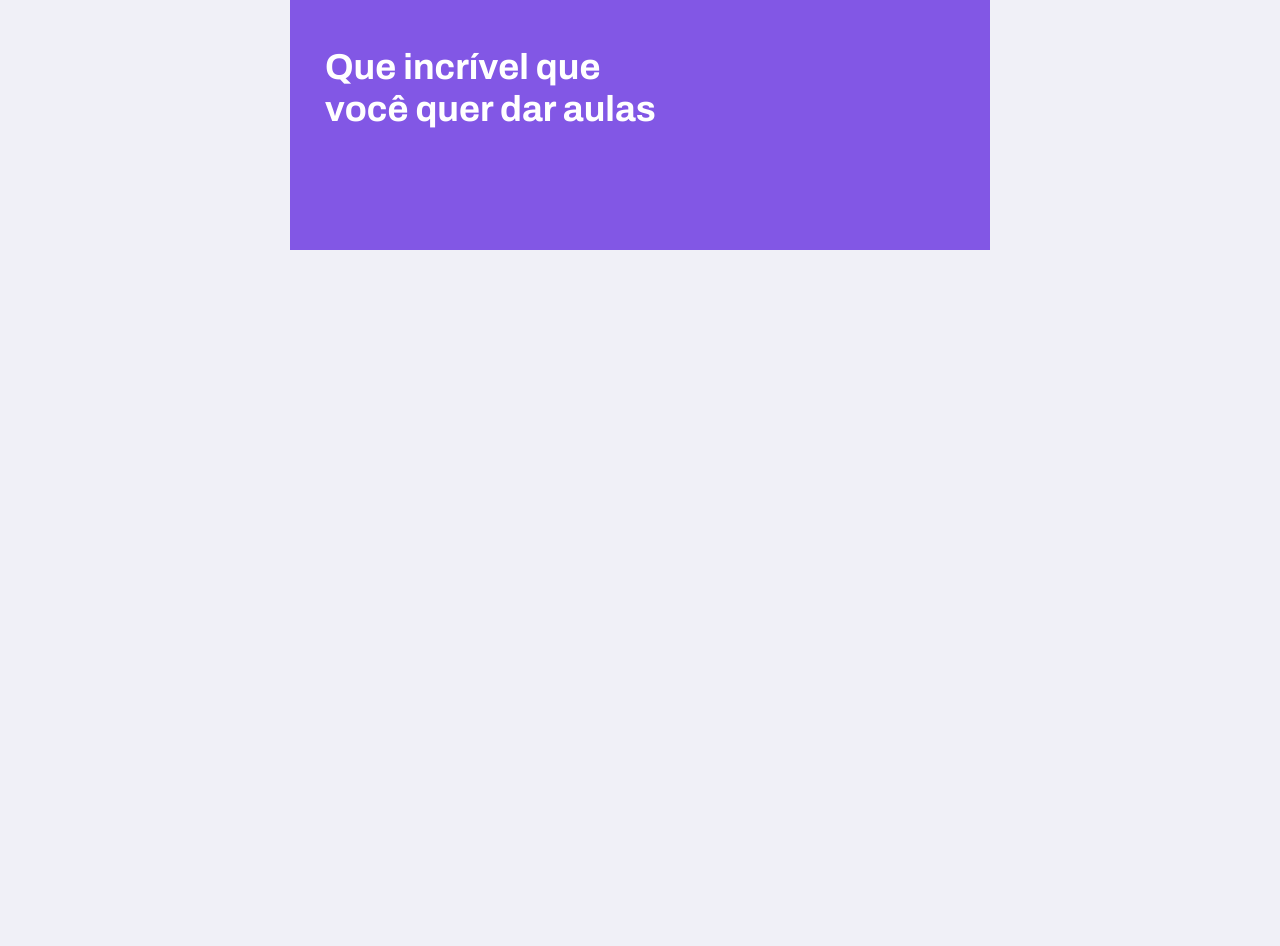
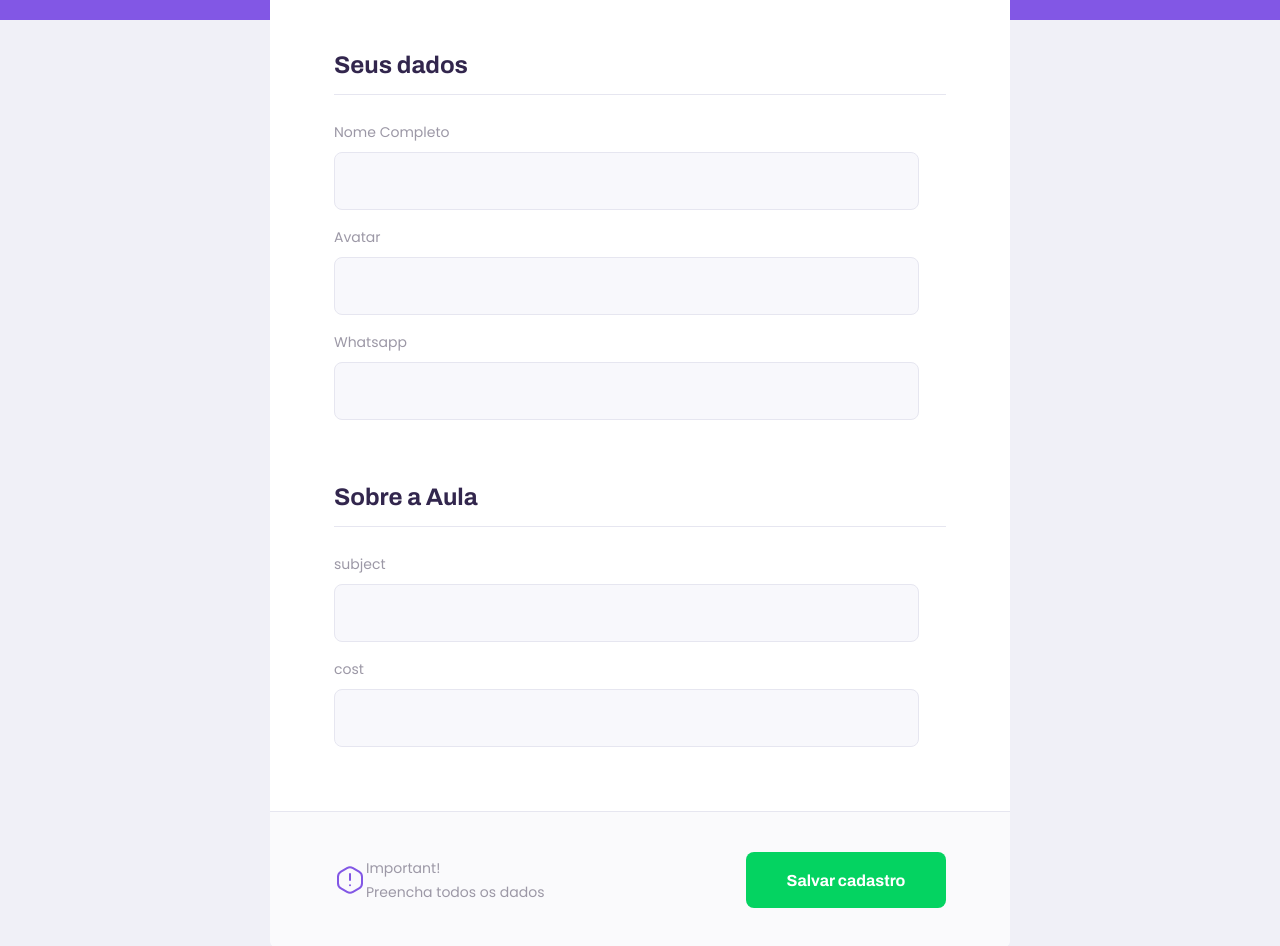
Before and after one commit to GabrielBrotas/Proffy-NextLevelWeek.2, a React (Create React App) app: page /give-classes in a window 1280 px wide. Shown: the part 320-1266 px from the top of the page. Before the commit the page ends 800 px from the top, so only its background shows below. Built offline with nearby package versions, Linux system fonts and the light colour scheme.

Commit message:
TeacherForm added and components

```diff
--- a/src/pages/TeacherForm/index.tsx
+++ b/src/pages/TeacherForm/index.tsx
@@ -1,11 +1,49 @@
 import React from 'react'
+import Input from '../components/Input'
 
 import PageHeader from '../components/PageHeader'
+
+import './styles.css'
+import warningIcon from '../../assets/images/icons/warning.svg'
 
 function TeacherForm() {
     return (
         <div id="page-teacher-form" className="container">
-            <PageHeader title="Que incrível que você quer dar aulas" />
+            <PageHeader
+            title="Que incrível que você quer dar aulas"
+            description="O primeiro passo é preencher esse formulário de inscrição."
+            />
+            {/* conteudo principal da pag */}
+            <main>
+                {/* fieldset é um conjunto para representar um bloco dentro de um formulário */}
+                <fieldset>
+                    {/* titulo para o fieldset */}
+                    <legend>Seus dados</legend>
+                    <Input label="Nome Completo" name="name" />
+                    <Input label="Avatar" name="avatar"/>
+                    <Input label="Whatsapp" name="whatsapp"/>
+                </fieldset>
+
+                <fieldset>
+                    {/* titulo para o fieldset */}
+                    <legend>Sobre a Aula</legend>
+                    <Input label="subject" name="Matéria" />
+                    <Input label="cost" name="Custo da sua hora por aula"/>
+                </fieldset>
+
+                <footer>
+                    <p>
+                        <img src={warningIcon} alt="Aviso importante" />
+                        Important! <br />
+                        Preencha todos os dados
+                    </p>
+                    <button type="button">
+                        Salvar cadastro
+                    </button>
+                </footer>
+
+            </main>
+
         </div>
     )
 }
--- a/src/pages/TeacherForm/styles.css
+++ b/src/pages/TeacherForm/styles.css
@@ -0,0 +1,110 @@
+#page-teacher-form {
+    width: 100vw;
+    height: 100vh;
+}
+
+#page-header-form .page-header .header-content {
+    margin-bottom: 6.4rem;
+}
+
+#page-teacher-form main {
+    background: var(--color-box-base);
+    width: 100%;
+    max-width: 74rem;
+    border-radius: 0.8rem;
+    margin: -3.2rem auto 3.2rem;
+    padding-top: 6.4rem;
+    overflow: hidden;
+}
+
+#page-teacher-form main fieldset {
+    border: 0;
+    padding: 0 2.4rem
+}
+#page-teacher-form main fieldset + fieldset {
+    margin-top: 6.4rem;
+}
+
+#page-teacher-form main fieldset legend {
+    font: 700 2.4rem Archivo;
+    color: var(--color-text-title);
+    margin-bottom: 2.4rem;
+    display: flex;
+    align-items: center;
+    justify-content: space-between;
+    width: 100%;
+    padding-bottom: 1.6rem;
+    border-bottom: 1px solid var(--color-line-in-white);
+}
+
+#page-teacher-form main label {
+    color: var(--color-text-complement)
+}
+
+#page-teacher-form main footer {
+    padding: 4rem 2.4rem;
+    background: var(--color-box-footer);
+    border-top: 1px solid var(--color-line-in-white);
+    margin-top: 6.4rem;
+}
+
+#page-teacher-form main footer p {
+    display: flex;
+    align-items: center;
+    justify-content: center;
+    font-size: 1.4rem;
+    line-height: 2.4rem;
+    color: var(--color-text-complement);
+}
+
+#page-teacher-form main footer button {
+    width: 100%;
+    height: 5.6rem;
+    background: var(--color-secundary);
+    color: var(--color-button-text);
+    border: 0;
+    border-radius: 0.8rem;
+    cursor: pointer;
+    font: 700 1.6rem Archivo;
+    display: flex;
+    align-items: center;
+    justify-content: center;
+    text-decoration: none;
+    transition: background-color 0.2s;
+    margin-top: 3.2rem
+}
+
+#page-teacher-form main footer button:hover {
+    background: var(--color-secundary-dark)
+}
+
+@media (min-width: 700px) {
+    #page-teacher-form {
+        max-width: 100vw;
+    }
+
+    #page-teacher-form .page-header .header-content {
+        margin-bottom: 0;
+    }
+
+    #page-teacher-form main fieldset {
+        padding: 0 6.4rem
+    }
+
+    #page-teacher-form main footer {
+        padding: 4.0rem 6.4rem;
+        display: flex;
+        align-items: center;
+        justify-content: space-between;
+    }
+
+    #page-teacher-form main footer p {
+        justify-content: space-between;
+    }
+
+    #page-teacher-form main footer button {
+        width: 20rem;
+        margin-top: 0;
+    }
+
+}
--- a/src/pages/TeacherList/index.tsx
+++ b/src/pages/TeacherList/index.tsx
@@ -1,4 +1,5 @@
 import React from 'react'
+import Input from '../components/Input'
 
 // Components
 import PageHeader from '../components/PageHeader'
@@ -13,20 +14,23 @@
 
                 {/* Child do componente PageHeader */}
                 <form id="search-teachers">
-                    <div className="input-block">
-                        <label htmlFor="subject">Matéria</label>
-                        <input type="text" id="subject" />
-                    </div>
 
-                    <div className="input-block">
-                        <label htmlFor="week_day">Dia da semana</label>
-                        <input type="text" id="week_day" />
-                    </div>
+                    <Input
+                    label="Materia"
+                    name="subject"
+                    />
 
-                    <div className="input-block">
-                        <label htmlFor="time">Hora</label>
-                        <input type="text" id="time" />
-                    </div>
+                    <Input
+                    label="Dia da Semana"
+                    name="week_day"
+                    />
+
+                    <Input
+                    type="time"
+                    label="Horário"
+                    name="time"
+                    />
+
                 </form>
 
             </PageHeader>
--- a/src/pages/TeacherList/styles.css
+++ b/src/pages/TeacherList/styles.css
@@ -10,44 +10,6 @@
 
 #search-teachers label {
     color: var(--color-text-in-primary);
-}
-
-#search-teachers .input-block {
-    position: relative;
-}
-
-/* todo .input-block que antes dele tem outro, ou seja, o segundo e o ultimo, menos o primeiro*/
-#search-teachers .input-block + .input-block {
-    margin-top: 1.4rem
-}
-
-#search-teachers .input-block label {
-    font-size: 1.4rem
-}
-
-#search-teachers .input-block input {
-    width: 90%;
-    height: 5.6rem;
-    margin-top: 0.8rem;
-    border-radius: 0.8rem;
-    background: var(--color-input-background);
-    border: 1px solid var(--color-line-in-white);
-    outline: 0;
-    padding: 0 1.6rem;
-    font: 1.6rem Archivo;
-}
-
-/* :focus-within vai verificar se dentro do input-block tem um input com foco ativo, se sim, vai estilizar a classe input-lock e nao o input em si */
-/* ::after vai adicionar um elemento no final da classe */
-#search-teachers .input-block:focus-within::after {
-    width: calc(100% - 3.2rem);
-    height: 2px;
-    content: "";
-    background: var(--color-primary-light);
-    position: absolute;
-    left: 1.6rem;
-    right: 1.6rem;
-    bottom: 0;
 }
 
 #page-teacher-list main {
--- /dev/null
+++ b/src/pages/components/Input/index.tsx
@@ -0,0 +1,26 @@
+// InputHtmlAttributes tem todas os atributos que uma tag input html teria, exemplo: autofocus, onblur, etc..
+import React, { InputHTMLAttributes } from 'react';
+
+import './styles.css'
+
+// extends para o nosso component Input recerber todos os atributos que uma tag html tem, passando como parametro o HTMLInputElement
+interface InputProps extends InputHTMLAttributes<HTMLInputElement>{
+    label: string;
+    name: string;
+}
+
+// ...rest vai pegar todas os atributos que o InputProps vai ter, só ignorando o label e o name que foi extraido
+const Input: React.FC<InputProps> = ({label, name, ...rest }) => {
+
+    return (
+        <div className="input-block">
+            <label htmlFor={name}>{label}</label>
+            {/* ...rest para passar os atributos para o input, assim o usuario vai poder ter acesso deles no componente */}
+            <input type="text" id={name} {...rest} />
+        </div>
+    )
+
+
+}
+
+export default Input
--- /dev/null
+++ b/src/pages/components/Input/styles.css
@@ -0,0 +1,37 @@
+.input-block {
+    position: relative;
+}
+
+/* - todo .input-block que antes dele tem outro, ou seja, o segundo e o ultimo, menos o primeiro*/
+.input-block + .input-block {
+    margin-top: 1.4rem
+}
+
+.input-block label {
+    font-size: 1.4rem
+}
+
+.input-block input {
+    width: 90%;
+    height: 5.6rem;
+    margin-top: 0.8rem;
+    border-radius: 0.8rem;
+    background: var(--color-input-background);
+    border: 1px solid var(--color-line-in-white);
+    outline: 0;
+    padding: 0 1.6rem;
+    font: 1.6rem Archivo;
+}
+
+/* :focus-within vai verificar se dentro do input-block tem um input com foco ativo, se sim, vai estilizar a classe input-lock e nao o input em si */
+/* ::after vai adicionar um elemento no final da classe */
+.input-block:focus-within::after {
+    width: calc(100% - 3.2rem);
+    height: 2px;
+    content: "";
+    background: var(--color-primary-light);
+    position: absolute;
+    left: 1.6rem;
+    right: 1.6rem;
+    bottom: 0;
+}
--- a/src/pages/components/PageHeader/index.tsx
+++ b/src/pages/components/PageHeader/index.tsx
@@ -11,6 +11,7 @@
 interface PageHeaderProps {
     // Neste caso o title é obrigatorio, se fosse opcional faria assim -> title?: string.
     title: string;
+    description?: string; // descrição opcional
 }
 
 // React.FC = react.functioncomponent = componente escrito em formato de função
@@ -26,9 +27,13 @@
             </div>
 
             <div className="header-content">
+
                 <strong>{props.title}</strong>
 
+                {props.description && <p>{props.description}</p>}
+
                 {props.children}
+
             </div>
         </header>
     )
--- a/src/pages/components/PageHeader/styles.css
+++ b/src/pages/components/PageHeader/styles.css
@@ -42,6 +42,14 @@
     color: var(--color-title-in-primary)
 }
 
+.page-header .header-content p {
+    max-width: 30rem;
+    font-size: 1.6rem;
+    line-height: 2.6rem;
+    color: var(--color-title-in-primary);
+    margin-top: 1.4rem
+}
+
 /* Desktop */
 
 @media (min-width: 700px) {
--- /dev/null
+++ b/src/pages/components/Textarea/styles.css
@@ -0,0 +1,37 @@
+.input-block {
+    position: relative;
+}
+
+/* - todo .input-block que antes dele tem outro, ou seja, o segundo e o ultimo, menos o primeiro*/
+.input-block + .input-block {
+    margin-top: 1.4rem
+}
+
+.input-block label {
+    font-size: 1.4rem
+}
+
+.input-block input {
+    width: 90%;
+    height: 5.6rem;
+    margin-top: 0.8rem;
+    border-radius: 0.8rem;
+    background: var(--color-input-background);
+    border: 1px solid var(--color-line-in-white);
+    outline: 0;
+    padding: 0 1.6rem;
+    font: 1.6rem Archivo;
+}
+
+/* :focus-within vai verificar se dentro do input-block tem um input com foco ativo, se sim, vai estilizar a classe input-lock e nao o input em si */
+/* ::after vai adicionar um elemento no final da classe */
+.input-block:focus-within::after {
+    width: calc(100% - 3.2rem);
+    height: 2px;
+    content: "";
+    background: var(--color-primary-light);
+    position: absolute;
+    left: 1.6rem;
+    right: 1.6rem;
+    bottom: 0;
+}
```
Also changed, not shown: src/pages/components/Textarea/index.tsx (added, +21 -0 lines), public/logo192.png (added), public/logo512.png (added).
